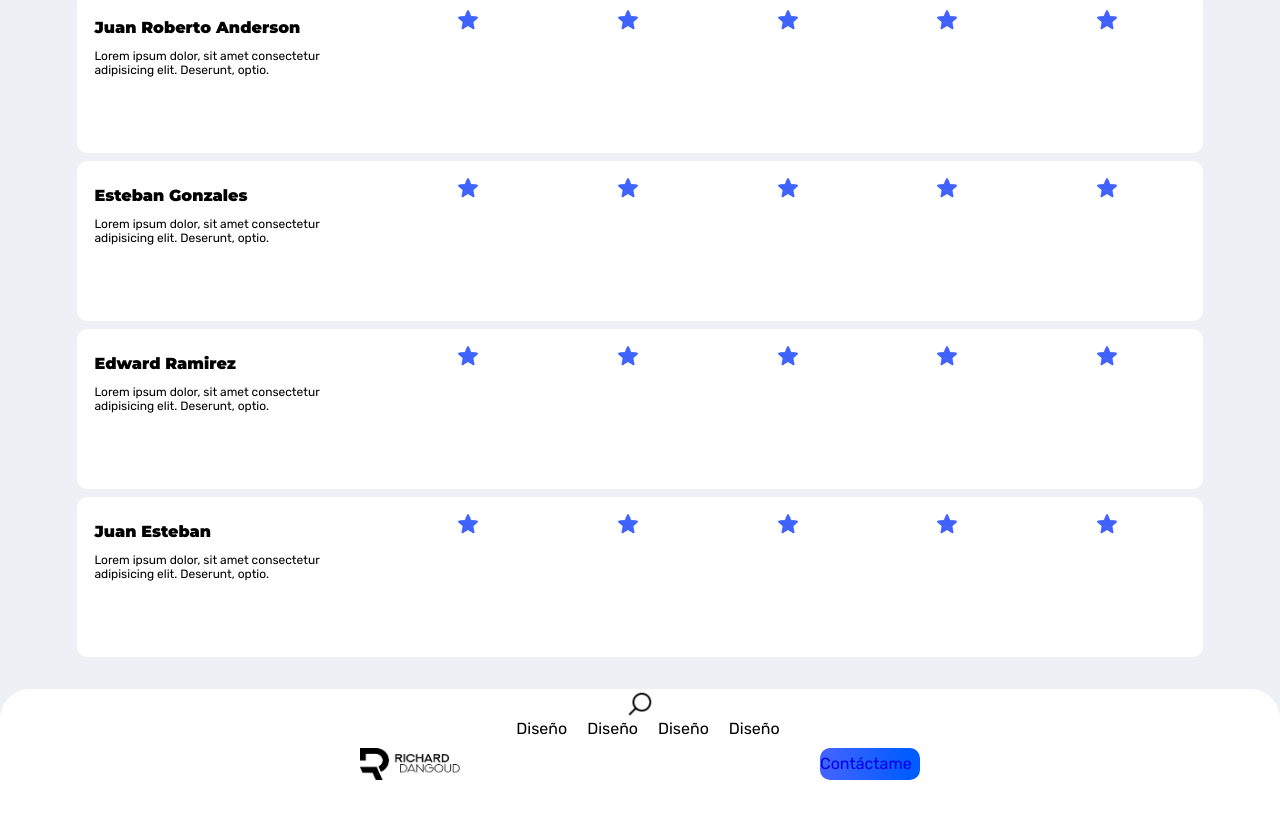
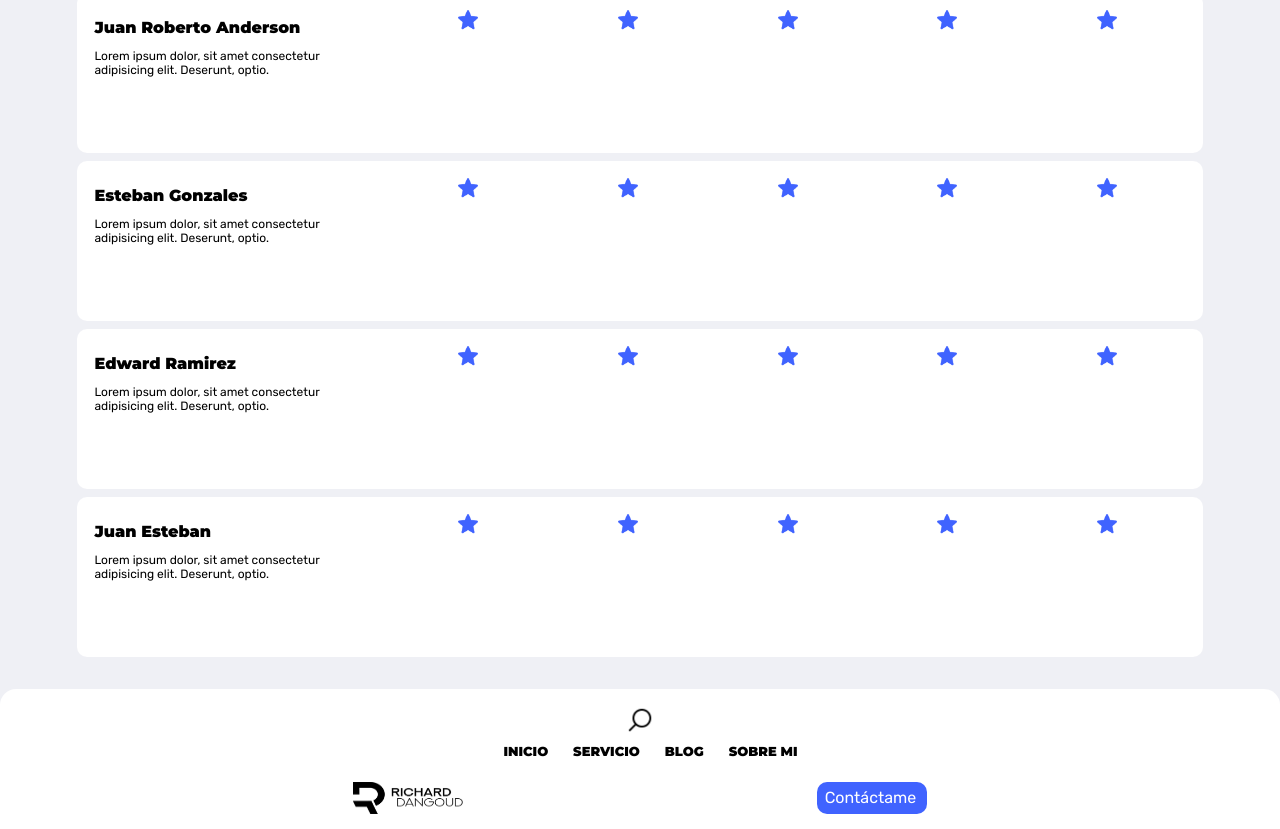
Before and after one commit to GeovannyManga/Proyecto-Portafolio-Marketing-Richard-Dangound, a plain HTML site: page index.html in a window 1280 px wide. Shown: the part 4330-5159 px from the top of the page. Before the commit the page ends 5119 px from the top, so only its background shows below. Drawn offline with Linux system fonts and the light colour scheme.

Commit message:
nuevo cambio de barra baja

```diff
--- a/index.html
+++ b/index.html
@@ -287,19 +287,19 @@
           <ul class="content-options">
             <div onclick="cambiarVisibilidad(this)">
               <img  class="img" src="./Image/tarea.png" alt="" />
-              <li>Diseño</li>
+              <li>INICIO</li>
             </div>
             <div onclick="cambiarVisibilidad(this)">
               <img class="img" src="./Image/tarea.png" alt="" />
-              <li>Diseño</li>
+              <li>SERVICIO</li>
             </div>
             <div onclick="cambiarVisibilidad(this)">
               <img class="img" src="./Image/tarea.png" alt="" />
-              <li>Diseño</li>
+              <li>BLOG</li>
             </div>
             <div onclick="cambiarVisibilidad(this)">
               <img class="img" src="./Image/tarea.png" alt="" />
-              <li>Diseño</li>
+              <li>SOBRE MI</li>
             </div>
           </ul>
           <div class="content-footer-logo">
--- a/style.css
+++ b/style.css
@@ -5,6 +5,7 @@
     --color-white: white; /* Rojo */
     --color-black-leve: #10100F; /* Naranja */
     --color-text: #333; /* Texto principal */
+    --color-background-blue:#4063FF;
     --color-blue-gradient: linear-gradient(90deg, rgba(64,99,255,1) 7%, rgba(0,92,254,1) 90%); /* Fondo */
   }
 
@@ -756,7 +757,7 @@ color: black;
 .footer-main{
   margin-top: 16em;
   width: 100%;
-  height: 100px;
+  height: 140px;
   background-color:var(--color-Background);
 
 
@@ -765,12 +766,13 @@ color: black;
 
 
 .content-footer{
+  padding-top: 1em;
   bottom: 0px;
   width: 100%;
-  height: 100px;
+  height: 100%;
   background-color: var(--color-white);
-  border-top-left-radius: 30px;
-  border-top-right-radius: 30px;
+  border-top-left-radius: 16px;
+  border-top-right-radius: 16px;
   display: flex;
   flex-direction: column;
   justify-items: center;
@@ -784,18 +786,23 @@ color: black;
  height: 30px;
  margin-left: auto;
  margin-right: auto;
+ margin-bottom: 0.5em;
 }
 
 
 .content-footer ul div{
  display:inline-flex;
+ flex-direction: row;
 
- flex-direction: row;
 
 }
 
 .content-footer li{
   list-style: none;
+  margin-left: 5px;
+  font-size: small;
+  font-family: 'Montserrat', sans-serif;
+
 
 }
 
@@ -816,7 +823,7 @@ color: black;
 }
 
 .content-footer-logo div, .content-footer-logo img {
-  width: 100px;
+  width: 110px;
   height: 32px;
   margin: 0; /* Asegúrate de que no haya márgenes */
   padding: 0; /* Asegúrate de que no haya relleno */
@@ -832,7 +839,12 @@ color: black;
 }
 
 .content-footer-logo div {
-  background: var(--color-blue-gradient);
+  display: flex;
+  background: var(--color-background-blue);
   border-radius: 10px;
+  color: var(--color-white);
+  text-align: center;
+  padding: 0.5em;
+  justify-items: center;
 
 }
```
